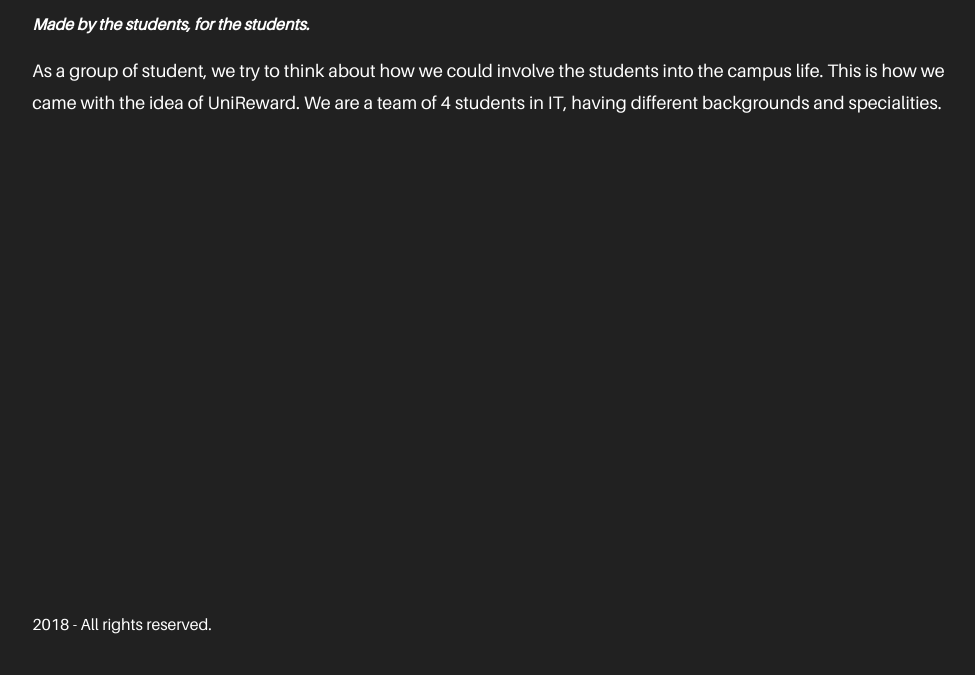
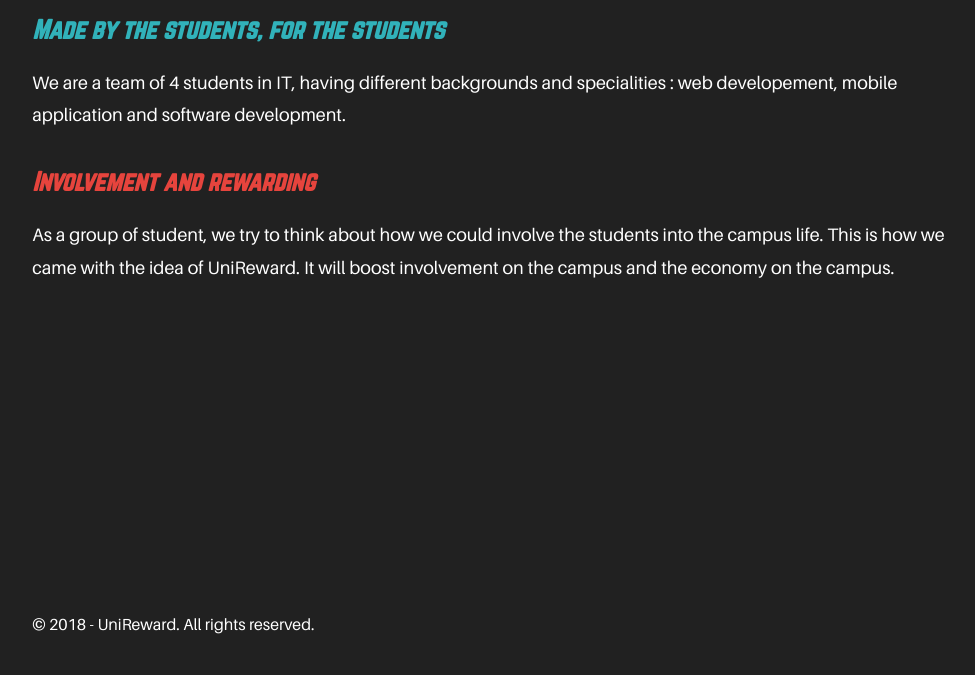
Before and after one commit to skyrol/DIME, a plain HTML site: page about.html in a window 1280 px wide. Shown: the part 125-800 px from the top of the page, without its empty margins (147-1122 px from the left). Drawn offline with Linux system fonts and the light colour scheme.

Commit message:
About footer

```diff
--- a/about.html
+++ b/about.html
@@ -14,7 +14,7 @@
 <div class="container">
   <div class="row">
     <div class="col-12">
-      <h1 class="font-heavy text-white title">About us</h1>
+      <h1 class="font-heavy text-white title">About the project</h1>
     </div>
   </div>
 </div>
@@ -22,17 +22,24 @@
 <div class="container">
   <div class="row">
     <div class="col-12">
-      <span class="font-heavy italic">Made by the students, for the students.</span><br/>
-      <p>As a group of student, we try to think about how we could involve the students into the campus life. This is how we came with the idea of UniReward. We are a team of 4 students in IT, having different backgrounds and specialities.</p>
+      <span class="font-heavy italic text-green subtitle">Made by the students, for the students</span><br/>
+      <p>We are a team of 4 students in IT, having different backgrounds and specialities : web developement, mobile application and software development.</p>
+    </div>
+  </div>
+
+  <div class="row">
+    <div class="col-12">
+      <span class="font-heavy italic text-red subtitle">Involvement and rewarding</span><br/>
+      <p>As a group of student, we try to think about how we could involve the students into the campus life. This is how we came with the idea of UniReward. It will boost involvement on the campus and the economy on the campus.</p>
     </div>
   </div>
 </div>
 
-<div class="footer">
+<div class="footer hidden-sm">
   <div class="container">
       <div class="row">
         <div class="col-12">
-          2018 - All rights reserved.
+          &copy; 2018 - UniReward. All rights reserved.
         </div>
       </div>
   </div>
--- a/assets/css/stylesheet.css
+++ b/assets/css/stylesheet.css
@@ -55,8 +55,17 @@ body {
   font-family: 'norwesterregular';
 }
 
-.text-white {
-  color: #ffffff;
+.subtitle {
+  font-family: 'norwesterregular';
+  font-size: 1.5rem;
+}
+
+.text-green {
+   color: #31b2ba;
+}
+
+.text-red {
+  color: #e6443d;
 }
 
 .italic {
```
